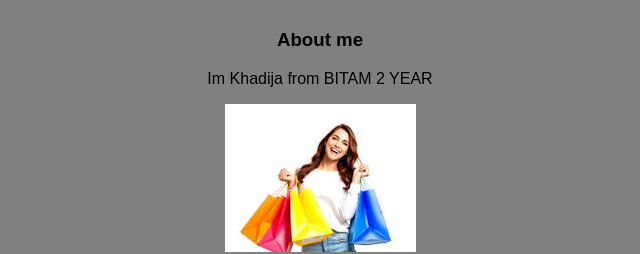
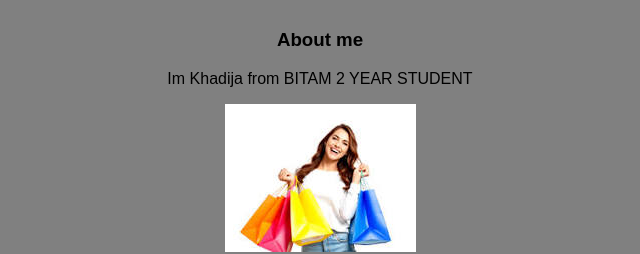
Before and after one commit to khadija8707/portfolio, a plain HTML site: page index.html in a window 1280 px wide. Shown: the part 163-417 px from the top of the page, 320-960 px from the left. Drawn offline with Linux system fonts and the light colour scheme.

Commit message:
update last

```diff
--- a/Index.htm
+++ b/index.html
@@ -18,7 +18,7 @@
  <main>
     <section id="About">
         <h3>About me</h3>
-        <p>Im Khadija from BITAM 2 YEAR </p>
+        <p>Im Khadija from BITAM 2 YEAR STUDENT </p>
         <img src="picha.jpg"alt ="photo">
 </section>
 
```
